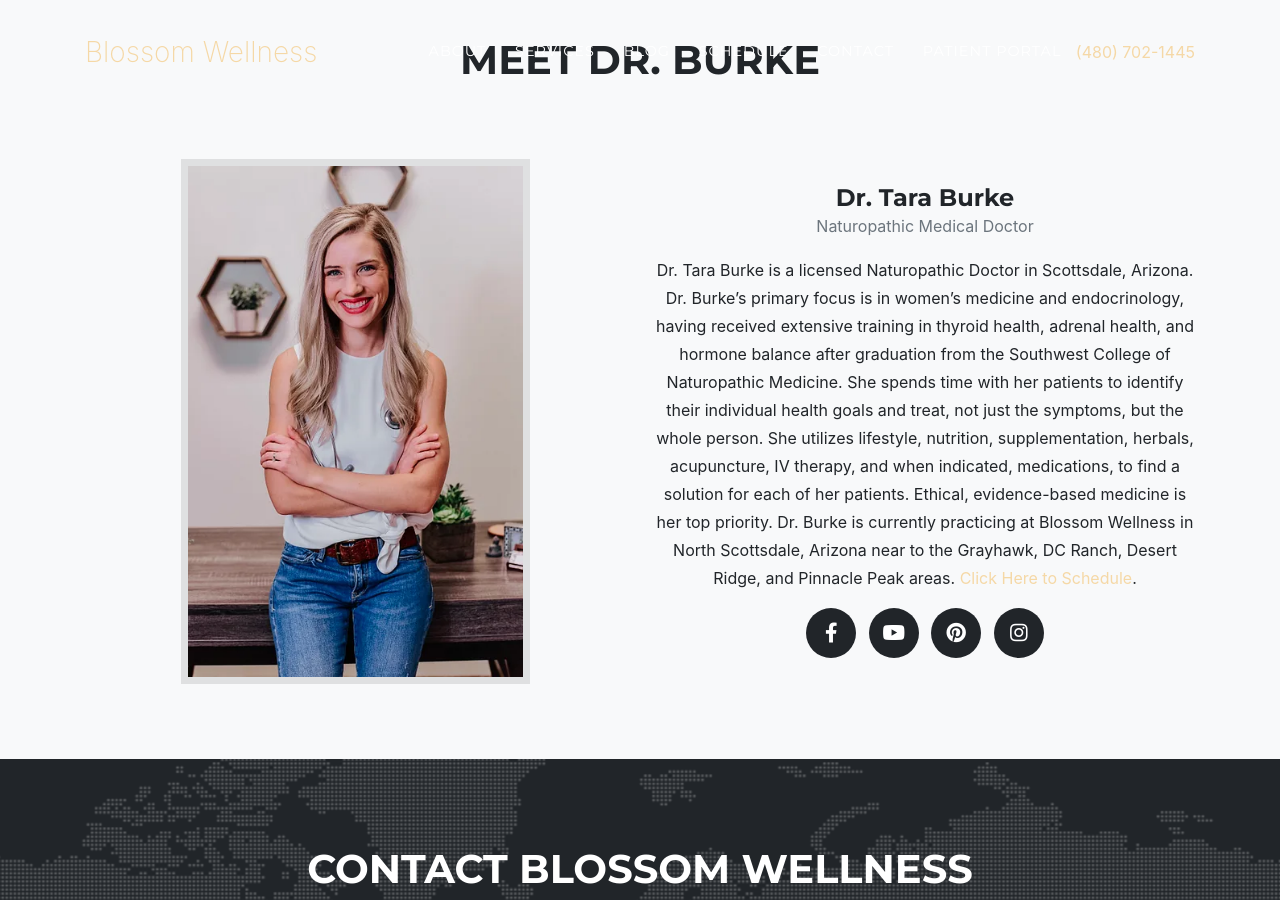
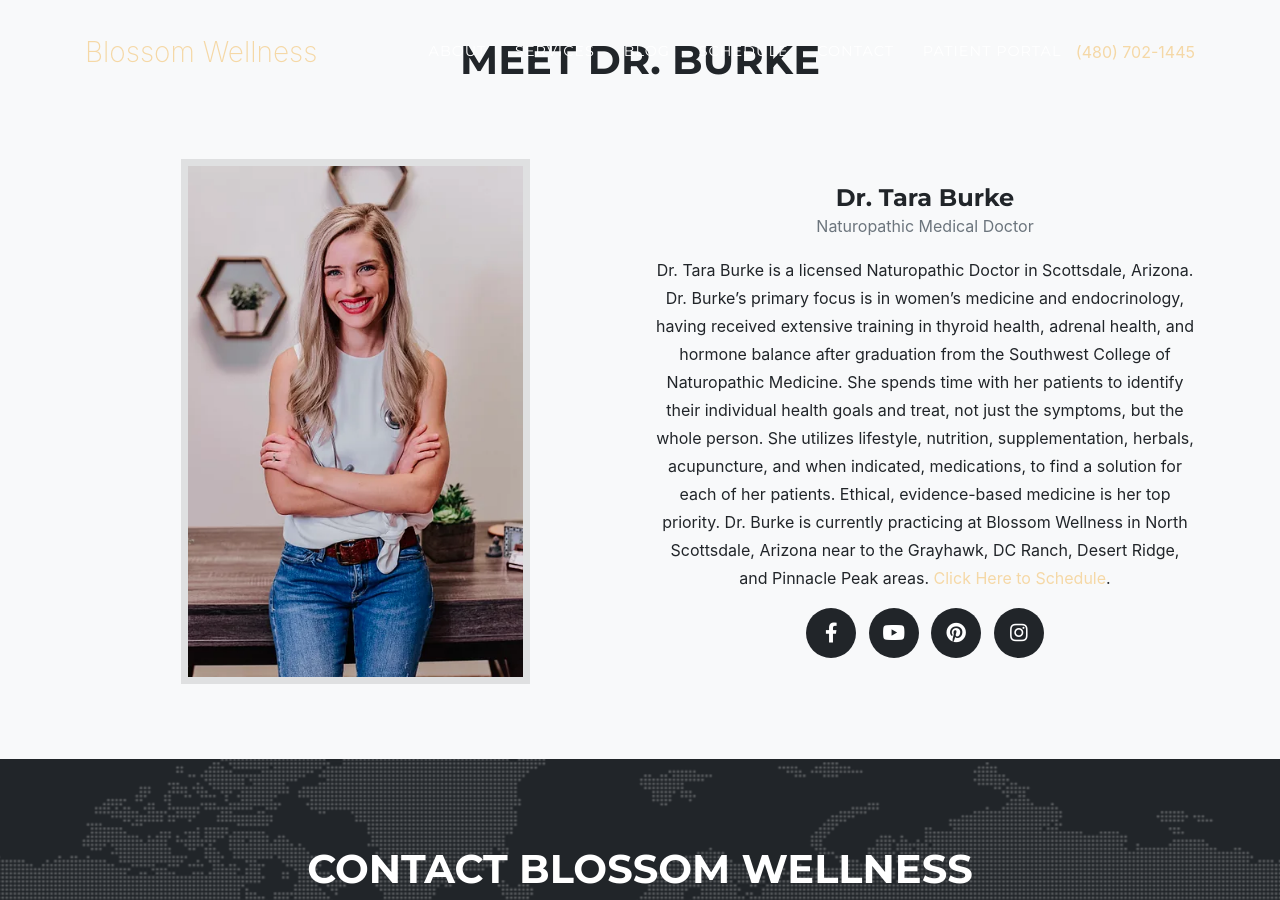
Before and after one commit to kburke8/drtaraburke, a Jekyll site: the page built from index.md, in a window 1280 px wide and 900 px high, scrolled down 2090 px. Built offline with Jekyll 4.4.1, drawn with Linux system fonts in a browser that asks for light colours; nearby versions of some CDN libraries; some web fonts are replaced; library files that are not in the unit come from our copies; a script that is not in the unit is left out; some of the changed text lies outside the part shown.

Commit message:
fix wording

```diff
--- a/_data/sitetext.yml
+++ b/_data/sitetext.yml
@@ -8,7 +8,7 @@
 
 services:
     title: "Highlighted Services"
-    text: "We strive to provide optimal health and wellness for our patients through individualized care. We give each of our patients the highest level of attention and time to address their unique health care needs. Ethical and evidence based medicine is our top priority. Through these ideals, a naturopathic doctor will provide integrative medicine that goes beyond the boundaries of conventional medicine."
+    text: "We strive to provide optimal health and wellness for our patients through individualized care. We give each of our patients the highest level of attention and time to address their unique health care needs. Ethical and evidence based medicine is our top priority. Through these ideals, Dr. Burke will provide integrative medicine that goes beyond the boundaries of conventional medicine."
     section: services
     list:
       - title: "Thyroid Health"
@@ -39,7 +39,7 @@
 team:
     title: "Meet Dr. Burke"
     #text: "Licensed Naturopathic Doctor"
-    subtext:  Dr. Tara Burke is a licensed Naturopathic Doctor in Scottsdale, Arizona. Dr. Burke’s primary focus is in women’s medicine and endocrinology, having received extensive training in thyroid health, adrenal health, and hormone balance after graduation from the Southwest College of Naturopathic Medicine. She spends time with her patients to identify their individual health goals and treat, not just the symptoms, but the whole person. She utilizes lifestyle, nutrition, supplementation, herbals, acupuncture, IV therapy, and when indicated, medications, to find a solution for each of her patients. Ethical, evidence-based medicine is her top priority. Dr. Burke is currently practicing at Blossom Wellness in North Scottsdale, Arizona near to the Grayhawk, DC Ranch, Desert Ridge, and Pinnacle Peak areas. [Click Here to Schedule](https://drtaraburke.com/book).
+    subtext:  Dr. Tara Burke is a licensed Naturopathic Doctor in Scottsdale, Arizona. Dr. Burke’s primary focus is in women’s medicine and endocrinology, having received extensive training in thyroid health, adrenal health, and hormone balance after graduation from the Southwest College of Naturopathic Medicine. She spends time with her patients to identify their individual health goals and treat, not just the symptoms, but the whole person. She utilizes lifestyle, nutrition, supplementation, herbals, acupuncture, and when indicated, medications, to find a solution for each of her patients. Ethical, evidence-based medicine is her top priority. Dr. Burke is currently practicing at Blossom Wellness in North Scottsdale, Arizona near to the Grayhawk, DC Ranch, Desert Ridge, and Pinnacle Peak areas. [Click Here to Schedule](https://drtaraburke.com/book).
     section: about
     people:
       - name: "Dr. Tara Burke"
```
